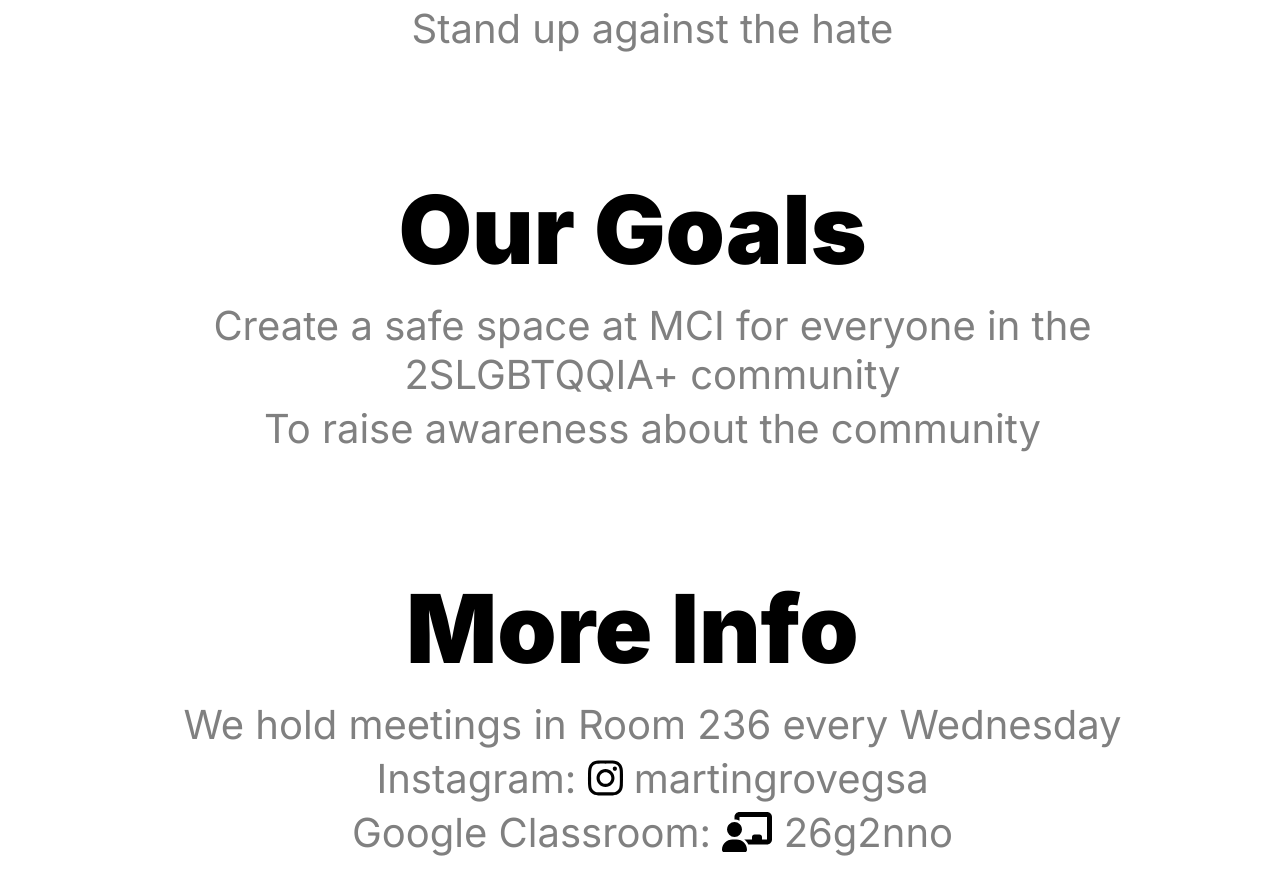
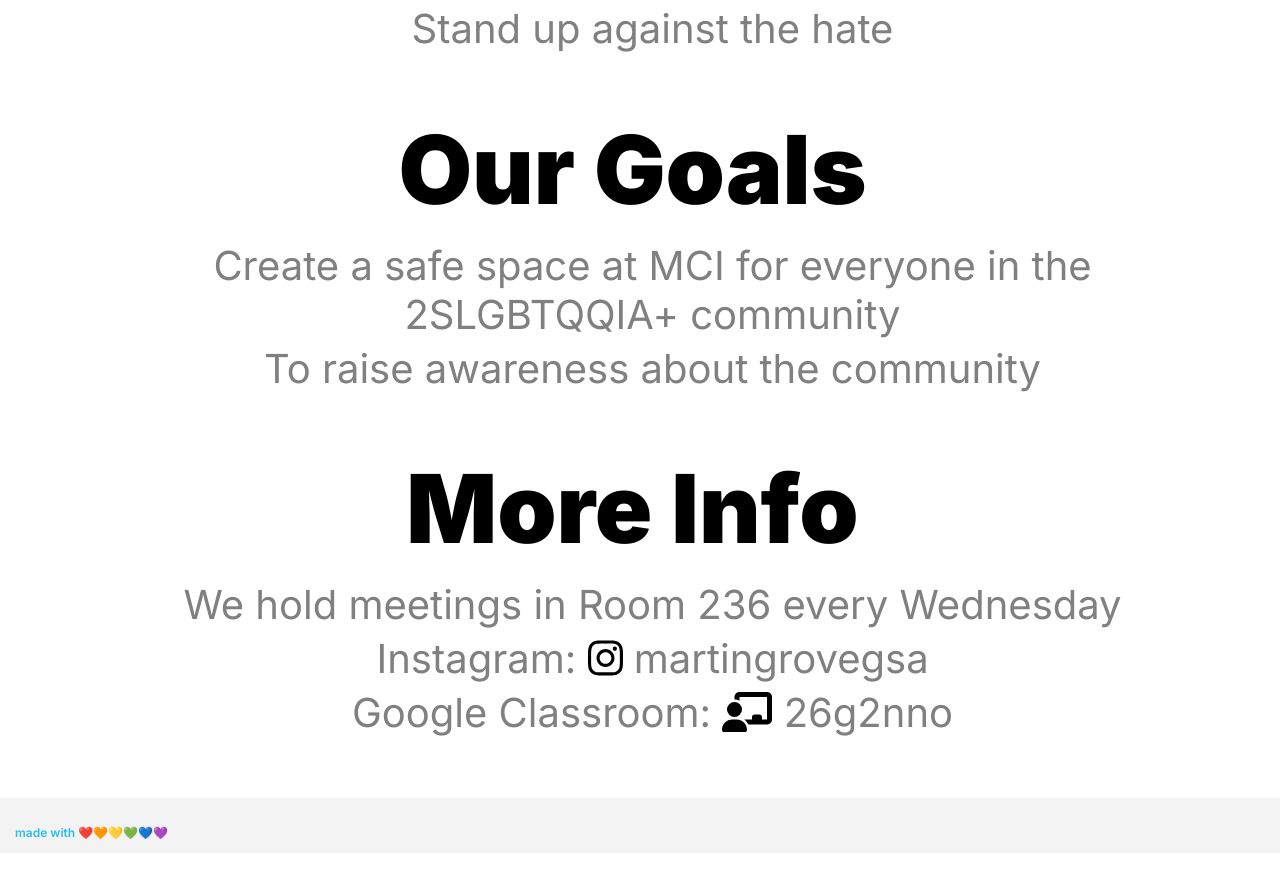
Before and after one commit to carreb/mcigsa, a Vue app: page / in a window 1280 px wide. Shown: the part 1399-2293 px from the top of the page. After the commit the page ends 2257 px from the top, so only its background shows below. Built offline with nearby package versions, Linux system fonts and the light colour scheme.

Commit message:
add footer

```diff
--- a/src/App.vue
+++ b/src/App.vue
@@ -26,7 +26,7 @@
           <li>To raise awareness about the community</li>
         </ul>
       </div>
-    <div class="whyjoin">
+    <div class="moreinfo">
       <h1>More Info</h1>
       <ul>
         <li>We hold meetings in Room 236 every Wednesday</li>
@@ -35,6 +35,12 @@
       </ul>
     </div>
   </div>
+  <br>
+  <br>
+  <br>
+  <footer class="footer">
+    <p><a href="https://github.com/carreb/mcigsa">made with ❤️🧡💛💚💙💜</a></p>
+  </footer>
 </template>
 
 <script>
@@ -57,10 +63,6 @@ export default {
   font-family: "Inter", sans-serif;
 }
 
-body {
-  height: 1000vh;
-}
-
 html {
   overflow-y: scroll;
   overflow-x: hidden;
@@ -68,6 +70,11 @@ html {
   width: 100%;
 }
 
+
+body {
+  margin: 0;
+  min-height: 100vh;
+}
 
 .about {
   position: relative;
@@ -123,7 +130,7 @@ html {
 
 .ourgoals {
   position: relative;
-  top: 240px;
+  top: 180px;
   left: 0;
   right: 0;
   margin: auto;
@@ -150,6 +157,59 @@ html {
   margin: 0;
 }
 
+.moreinfo {
+  position: relative;
+  top: 120px;
+  left: 0;
+  right: 0;
+  margin: auto;
+  width: 1000px;
+  text-align: center;
+  padding-bottom: 50px;
+}
+
+.moreinfo>h1 {
+  font-size: 95px;
+  font-weight: 800;
+}
+
+.moreinfo>ul {
+  list-style-type: none;
+  position: relative;
+  top: -50px;
+}
+
+.moreinfo>ul>li {
+  text-align: center !important;
+  font-size: 40px;
+  color: gray;
+  padding-bottom: 5px;
+  margin: 0;
+}
+
+
+.footer {
+  margin-top: auto;
+  bottom: 0;
+  height: 25px;
+  width: 100%;
+  padding: 15px;
+  background-color: #f3f3f3;
+}
+.footer > p {
+  font-size: 12px;
+}
+
+a {
+  color: rgb(41, 190, 240);
+  font-weight: 600;
+  text-decoration: none;
+}
+
+a:visited {
+  color: rgb(41, 190, 240);
+}
+
 .fadein-aftertitle {
   opacity: 0;
   transform: translateY(10px);
```
